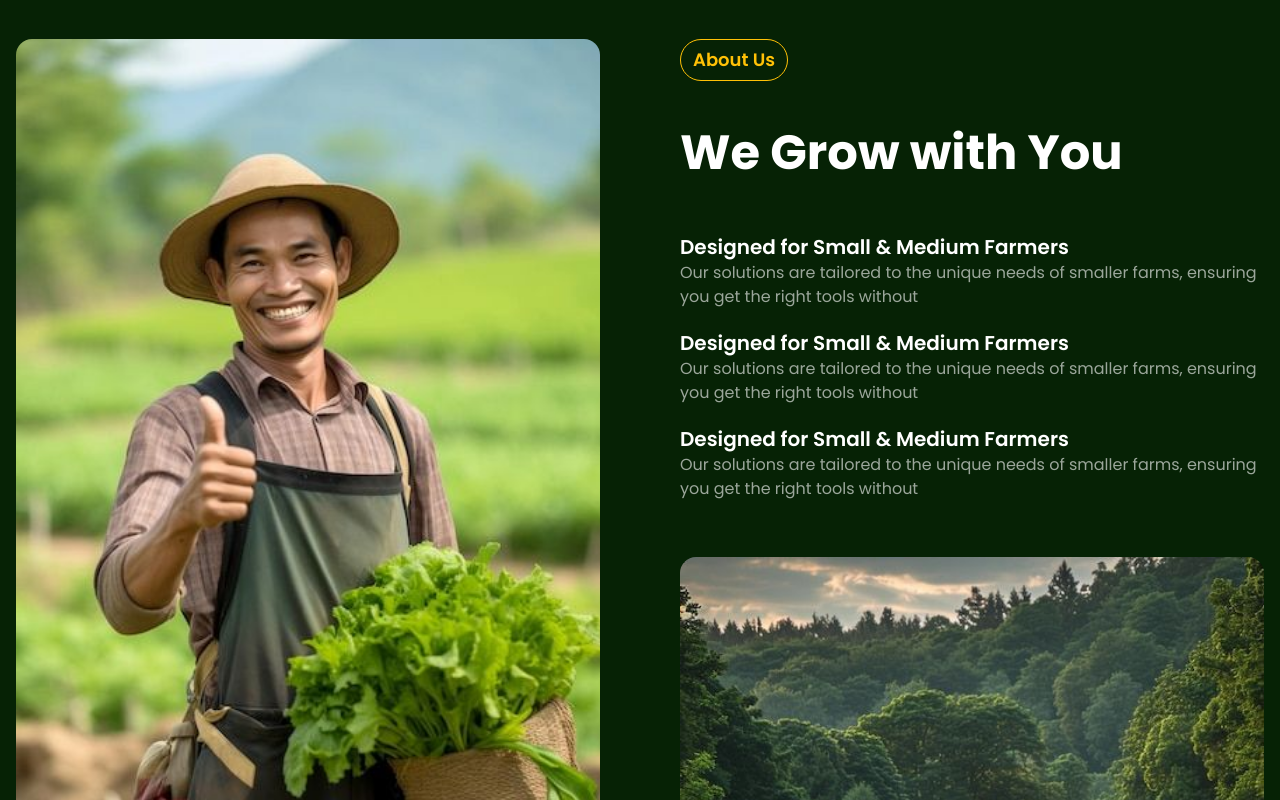
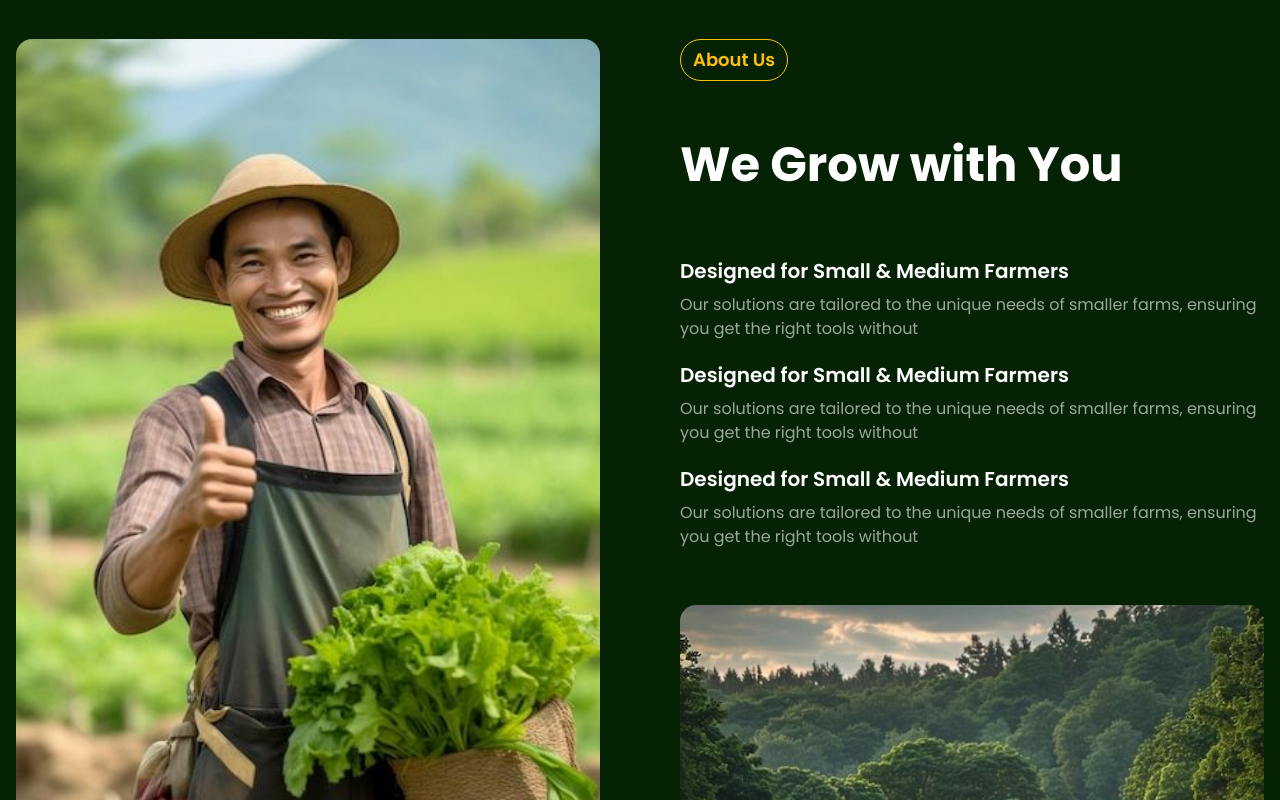
Before and after one commit to hamza-ait-benayad/agriculture-landing-page, a Next.js app: page / in a window 1280 px wide. Shown: the part 1960-2760 px from the top of the page. Built offline with nearby package versions, Linux system fonts and the light colour scheme; a web font is replaced by a local one.

Commit message:
about page updated and add footer to page

```diff
--- a/app/page.tsx
+++ b/app/page.tsx
@@ -4,6 +4,7 @@ import NavBar from "@/components/NavBar";
 import Products from "@/sections/Products";
 import AboutUs from "@/sections/AboutUs";
 import SolutionServices from "@/sections/SolutionServices";
+import Footer from "@/components/Footer";
 
 export default function Home() {
   return (
@@ -23,6 +24,7 @@ export default function Home() {
         <section className="">
           <SolutionServices />
         </section>
+        <Footer/>
       </div>
 
     </>
--- a/sections/AboutUs.tsx
+++ b/sections/AboutUs.tsx
@@ -19,19 +19,19 @@ const AboutUs = () => {
           </div>
           <div className='flex flex-col gap-4 sm:w-3/6 text-white  '>
             <p className='text-lg text-secondary-200 border border-secondary-200 px-3 py-5 rounded-full w-max font-semibold leading-0 '>About Us</p>
-            <h1 className='text-5xl font-bold mt-8'>We Grow with You</h1>
+            <h1 className='text-5xl font-bold mt-8 leading-18'>We Grow with You</h1>
             <div className='flex flex-col gap-5 mt-10'>
               <div>
                 <h2 className='text-xl font-semibold'>Designed for Small & Medium Farmers</h2>
-                <p className='text-white/60'>Our solutions are tailored to the unique needs of smaller farms, ensuring you get the right tools without</p>
+                <p className='text-white/60 mt-2'>Our solutions are tailored to the unique needs of smaller farms, ensuring you get the right tools without</p>
               </div>
               <div>
                 <h2 className='text-xl font-semibold'>Designed for Small & Medium Farmers</h2>
-                <p className='text-white/60'>Our solutions are tailored to the unique needs of smaller farms, ensuring you get the right tools without</p>
+                <p className='text-white/60 mt-2'>Our solutions are tailored to the unique needs of smaller farms, ensuring you get the right tools without</p>
               </div>
               <div>
                 <h2 className='text-xl font-semibold'>Designed for Small & Medium Farmers</h2>
-                <p className='text-white/60'>Our solutions are tailored to the unique needs of smaller farms, ensuring you get the right tools without</p>
+                <p className='text-white/60 mt-2'>Our solutions are tailored to the unique needs of smaller farms, ensuring you get the right tools without</p>
               </div>
 
             </div>
```
